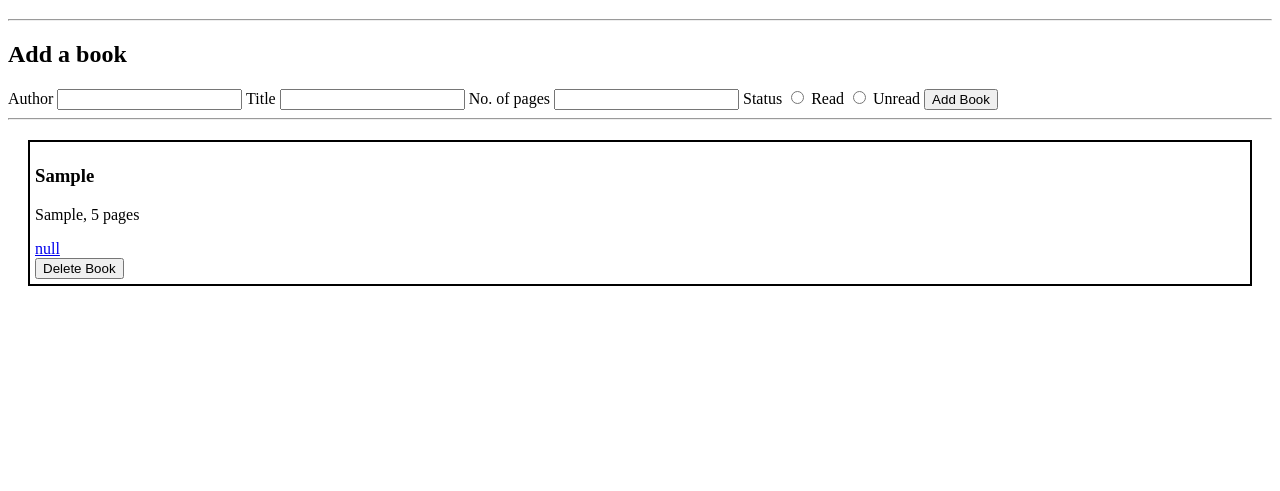
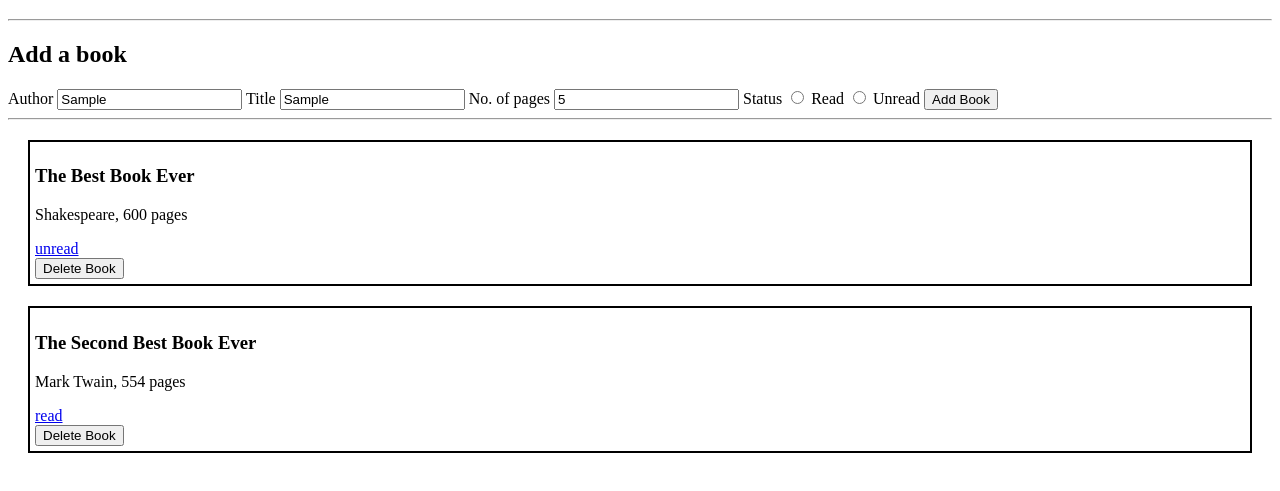
Before and after one commit to BraxMassengale/TOP_Library_App, a plain HTML site: page index.html in a window 1280 px wide. Both pictures are taken after typing "Sample", "Sample", "5" into the empty fields and a click on the button "Add Book". Shown: the part 61-552 px from the top of the page. Drawn offline with Linux system fonts and the light colour scheme.

Commit message:
Added required fields to the form. The basic functionalities of the application are done.

```diff
--- a/script.js
+++ b/script.js
@@ -2,7 +2,7 @@
 let myLibrary = [];
 let idNum = 0; // Global ID number
 
-// Classes
+// Book Object
 class Book {
     constructor(author, title, pages, status) {
         this.author = author;
@@ -29,10 +29,11 @@ class Book {
 }
 
 // Constants
-const theBook = new Book("Shakespeare", "The Best Book Ever", 600, "unread");
 const submitButton = document.getElementById("submit");
 const form = document.getElementById("form");
 const content = document.getElementById("content");
+
+// Get radio value
 const getRadioVal = function() {
     let val = null;
 
@@ -47,15 +48,22 @@ const getRadioVal = function() {
     return val;
 }
 
-// Event Listeners
+// Submit Form
 submitButton.addEventListener("click", function() {
     let author = document.querySelector("#author").value;
     let title = document.querySelector("#title").value;
     let pages = document.querySelector("#pages").value;
     let status = getRadioVal();
 
-    addToLibrary(author, title, pages, status);
-    form.reset();
+    if (author != "" && title != "" && pages >= 1 && status != null) {
+        addToLibrary(author, title, pages, status);
+        form.reset();
+    }
+    else {
+        alert("Please make sure all form fields are filled in correctly.");
+    }
+
+
 });
 
 
@@ -114,3 +122,8 @@ const createBookCard = function(book) {
         }
     });
 }
+
+
+// Example books
+addToLibrary("Shakespeare", "The Best Book Ever", 600, "unread");
+addToLibrary("Mark Twain", "The Second Best Book Ever", 554, "read");
```
Also changed, not shown: style.css (line endings or trailing spaces).
